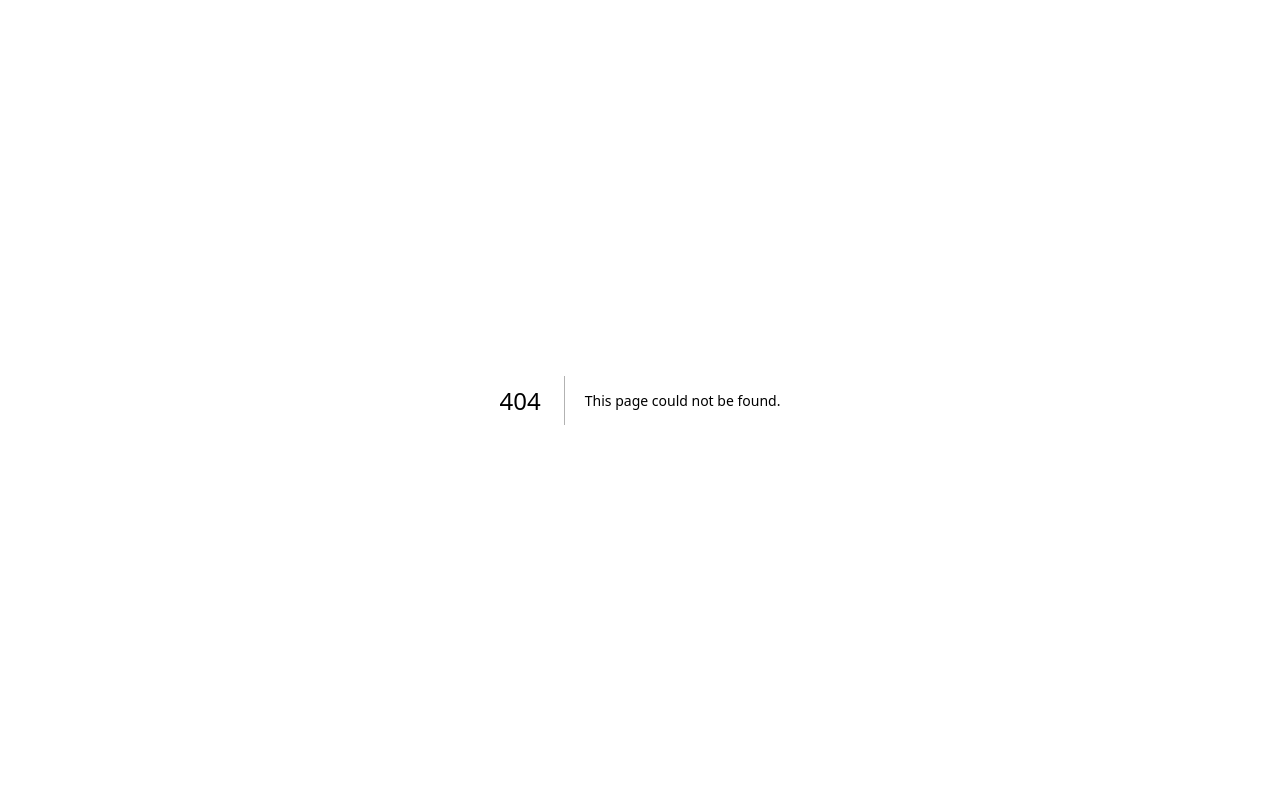
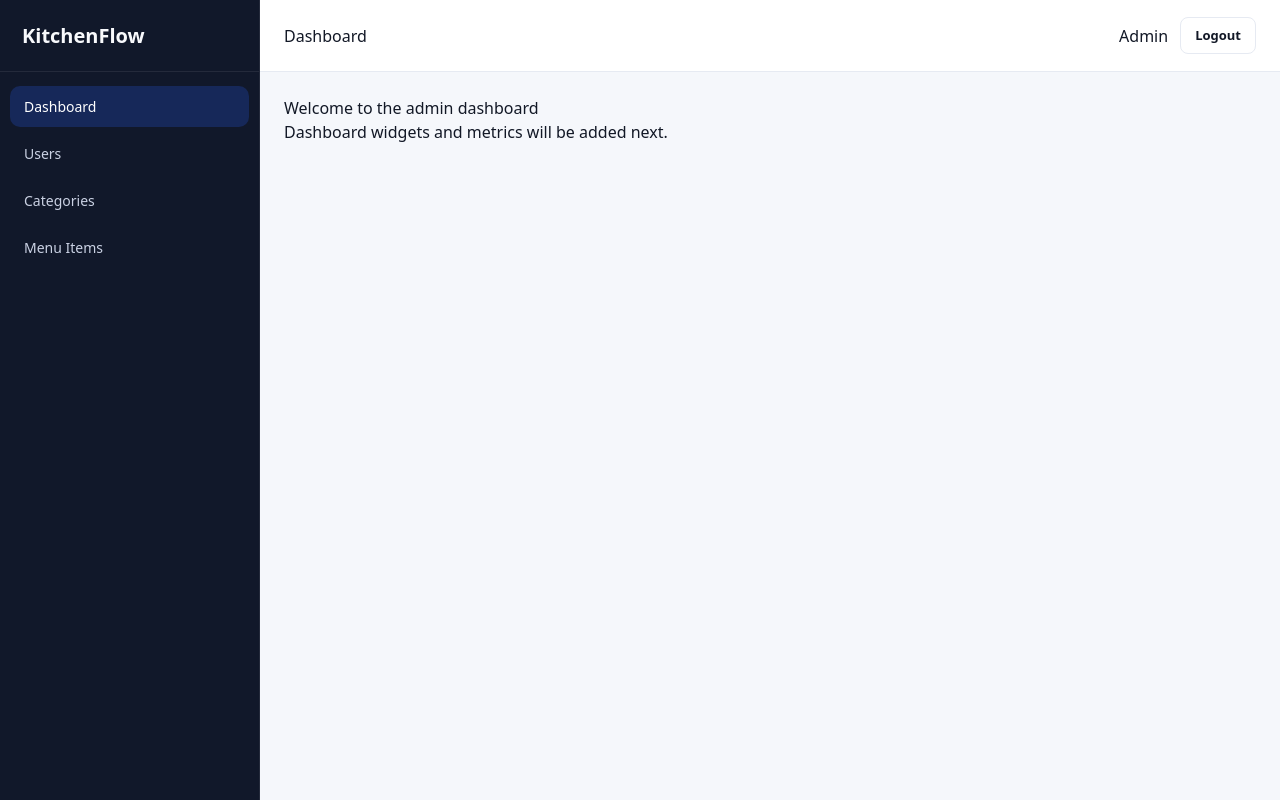
Before and after one commit to Rahman-Alif/KitchenFlow, a Next.js app in the folder frontend/: page /dashboard in a window 1280 px wide. Before the commit this address had no page. Built offline with nearby package versions, Linux system fonts and the light colour scheme; no server answers.

Commit message:
Created Admin Dashboard with sidebar and top nav

```diff
--- /dev/null
+++ b/frontend/src/app/dashboard/page.tsx
@@ -0,0 +1,13 @@
+import '@/components/admin/layouts/admin-layout.css';
+import AdminLayout from '@/components/admin/layouts/AdminLayout';
+
+export default function DashboardPage() {
+  return (
+    <AdminLayout title="Dashboard">
+      <section>
+        <h2>Welcome to the admin dashboard</h2>
+        <p>Dashboard widgets and metrics will be added next.</p>
+      </section>
+    </AdminLayout>
+  );
+}
--- /dev/null
+++ b/frontend/src/components/admin/layouts/AdminLayout.tsx
@@ -0,0 +1,23 @@
+'use client';
+
+import { ReactNode } from 'react';
+import Sidebar from '@/components/admin/shared/Sidebar';
+import Topbar from '@/components/admin/shared/Topbar';
+
+interface AdminLayoutProps {
+  title: string;
+  children: ReactNode;
+}
+
+export default function AdminLayout({ title, children }: AdminLayoutProps) {
+  return (
+    <div className="adm-shell">
+      <Sidebar />
+
+      <div className="adm-content">
+        <Topbar title={title} />
+        <main className="adm-main">{children}</main>
+      </div>
+    </div>
+  );
+}
--- /dev/null
+++ b/frontend/src/components/admin/layouts/admin-layout.css
@@ -0,0 +1,111 @@
+.adm-shell {
+  --adm-sidebar-width: 260px;
+  --adm-topbar-height: 72px;
+  --adm-bg: #f5f7fb;
+  --adm-surface: #ffffff;
+  --adm-border: #e6eaf2;
+  --adm-text: #121826;
+  --adm-muted: #5c6475;
+  --adm-primary: #2a61ff;
+
+  min-height: 100vh;
+  background: var(--adm-bg);
+  color: var(--adm-text);
+}
+
+.adm-sidebar {
+  position: fixed;
+  top: 0;
+  left: 0;
+  bottom: 0;
+  width: var(--adm-sidebar-width);
+  background: #11182a;
+  color: #f8f9fc;
+  border-right: 1px solid rgba(255, 255, 255, 0.08);
+  display: flex;
+  flex-direction: column;
+  z-index: 30;
+}
+
+.adm-brand {
+  height: var(--adm-topbar-height);
+  display: flex;
+  align-items: center;
+  padding: 0 22px;
+  border-bottom: 1px solid rgba(255, 255, 255, 0.08);
+  font-size: 20px;
+  font-weight: 700;
+}
+
+.adm-nav {
+  padding: 14px 10px;
+  display: flex;
+  flex-direction: column;
+  gap: 6px;
+}
+
+.adm-nav-item {
+  display: block;
+  padding: 10px 14px;
+  border-radius: 10px;
+  color: #cad1e3;
+  font-size: 14px;
+  font-weight: 500;
+  text-decoration: none;
+  transition: background-color 0.15s ease, color 0.15s ease;
+}
+
+.adm-nav-item:hover {
+  background: rgba(255, 255, 255, 0.08);
+  color: #ffffff;
+}
+
+.adm-nav-item--active {
+  background: rgba(42, 97, 255, 0.22);
+  color: #ffffff;
+}
+
+.adm-content {
+  margin-left: var(--adm-sidebar-width);
+  min-height: 100vh;
+}
+
+.adm-topbar {
+  height: var(--adm-topbar-height);
+  position: fixed;
+  top: 0;
+  left: var(--adm-sidebar-width);
+  right: 0;
+  background: var(--adm-surface);
+  border-bottom: 1px solid var(--adm-border);
+  display: flex;
+  align-items: center;
+  justify-content: space-between;
+  padding: 0 24px;
+  z-index: 20;
+}
+
+.adm-user-area {
+  display: flex;
+  align-items: center;
+  gap: 12px;
+}
+
+.adm-logout-btn {
+  border: 1px solid var(--adm-border);
+  background: #fff;
+  color: var(--adm-text);
+  border-radius: 8px;
+  padding: 8px 14px;
+  font-size: 13px;
+  font-weight: 600;
+  cursor: pointer;
+}
+
+.adm-logout-btn:hover {
+  background: #f8faff;
+}
+
+.adm-main {
+  padding: calc(var(--adm-topbar-height) + 24px) 24px 24px;
+}
--- /dev/null
+++ b/frontend/src/components/admin/shared/Sidebar.tsx
@@ -0,0 +1,34 @@
+'use client';
+
+import Link from 'next/link';
+import { usePathname } from 'next/navigation';
+
+const navItems = [
+  { href: '/dashboard', label: 'Dashboard' },
+  { href: '/users', label: 'Users' },
+  { href: '/categories', label: 'Categories' },
+  { href: '/menu', label: 'Menu Items' },
+];
+
+export default function Sidebar() {
+  const pathname = usePathname();
+
+  return (
+    <aside className="adm-sidebar">
+      <div className="adm-brand">KitchenFlow</div>
+
+      <nav className="adm-nav" aria-label="Admin navigation">
+        {navItems.map((item) => {
+          const isActive = pathname === item.href || pathname.startsWith(`${item.href}/`);
+          const className = isActive ? 'adm-nav-item adm-nav-item--active' : 'adm-nav-item';
+
+          return (
+            <Link key={item.href} href={item.href} className={className}>
+              {item.label}
+            </Link>
+          );
+        })}
+      </nav>
+    </aside>
+  );
+}
--- /dev/null
+++ b/frontend/src/components/admin/shared/Topbar.tsx
@@ -0,0 +1,38 @@
+'use client';
+
+import { useState } from 'react';
+import { useRouter } from 'next/navigation';
+import { apiRequest } from '@/lib/api';
+import { clearAuth, getUser } from '@/lib/auth';
+
+interface TopbarProps {
+  title: string;
+}
+
+export default function Topbar({ title }: TopbarProps) {
+  const router = useRouter();
+  const user = getUser();
+  const [loading, setLoading] = useState(false);
+
+  async function handleLogout() {
+    if (loading) return;
+    setLoading(true);
+
+    await apiRequest('/auth/logout', { method: 'POST' });
+    clearAuth();
+    router.push('/login');
+  }
+
+  return (
+    <header className="adm-topbar">
+      <h1>{title}</h1>
+
+      <div className="adm-user-area">
+        <span>{user?.name ?? user?.email ?? 'Admin'}</span>
+        <button type="button" className="adm-logout-btn" onClick={handleLogout} disabled={loading}>
+          {loading ? 'Signing out...' : 'Logout'}
+        </button>
+      </div>
+    </header>
+  );
+}
```
